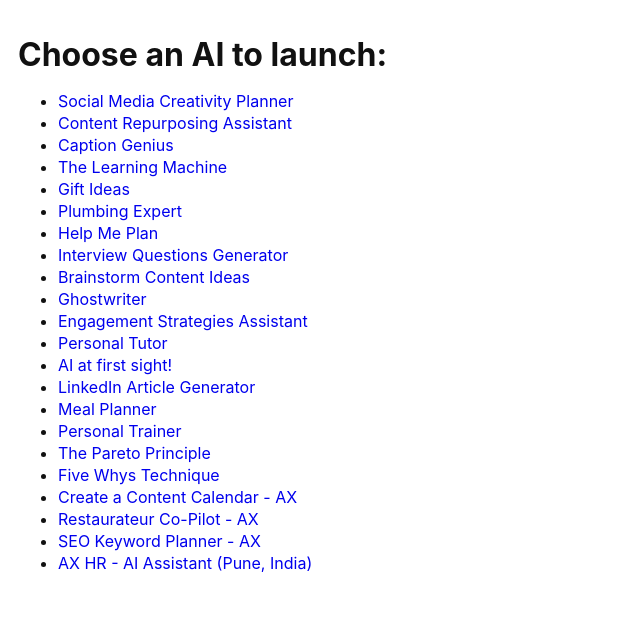
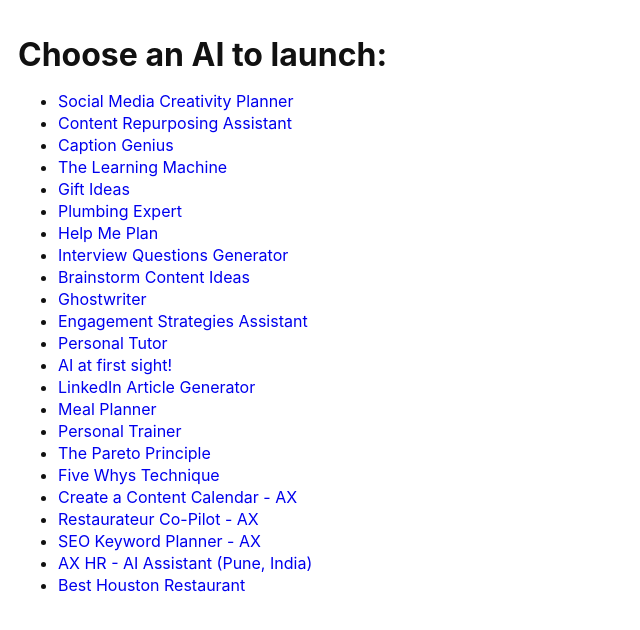
Before and after one commit to AXTesting/ax-featured-ai, a Next.js app: page / in a window 1280 px wide. Shown: the top 630 px of the page, without its empty margins (0-640 px from the left). Built offline with nearby package versions, Linux system fonts and the light colour scheme.

Commit message:
Update page.tsx

```diff
--- a/app/page.tsx
+++ b/app/page.tsx
@@ -69,6 +69,9 @@ export default function Home() {
         <li>
           <a href="/use/ax-hr--ai-assistant-pune-india">AX HR - AI Assistant (Pune, India)</a>
         </li>
+          <li>
+          <a href="/use/best-houston-restaurants">Best Houston Restaurant</a>
+        </li>
       </ul>
     </main>
   );
```
